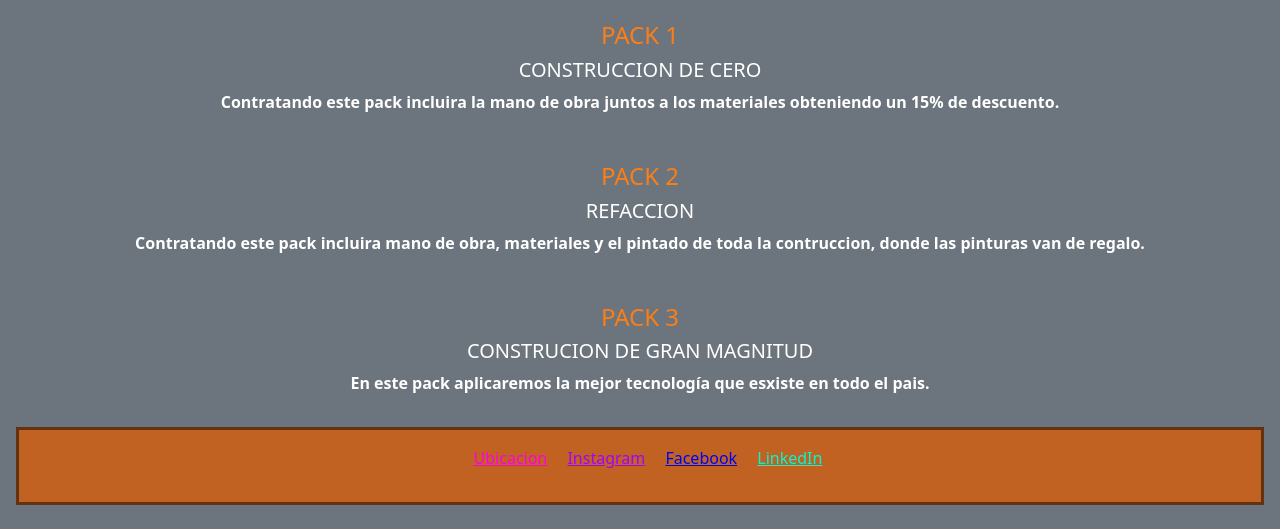
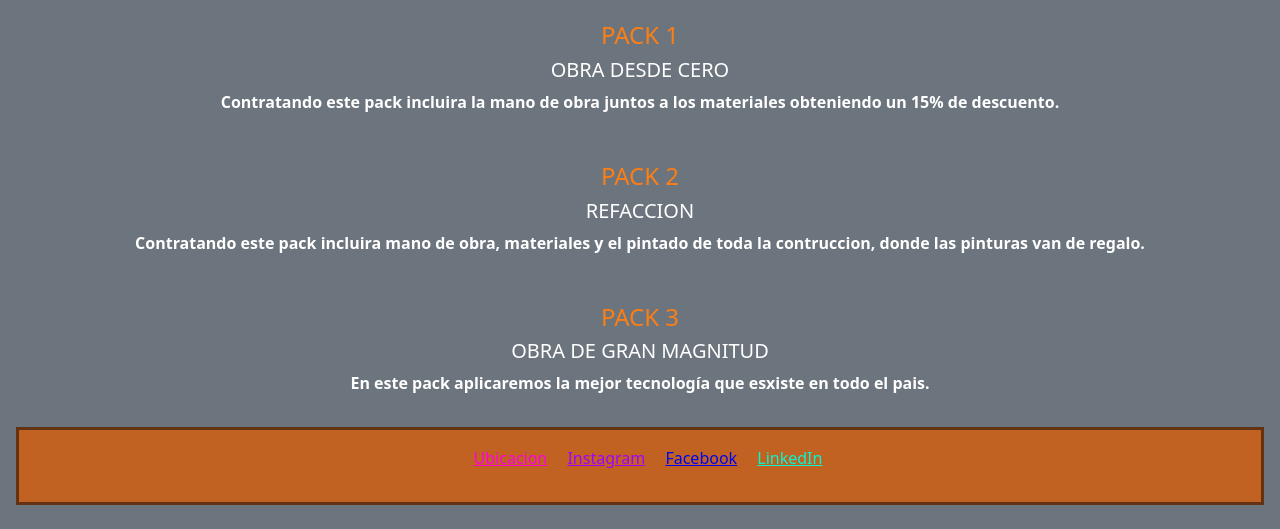
Before and after one commit to LautaroFS/ProyectoCoder, a website: page Pages/beneficios.html in a window 1280 px wide. Shown: the part 377-906 px from the top of the page. Drawn offline with Linux system fonts and the light colour scheme; a web font is replaced by a local one.

Commit message:
Web Site 0.12

```diff
--- a/Pages/beneficios.html
+++ b/Pages/beneficios.html
@@ -55,7 +55,7 @@
         <h3 class="titulo fs-3">PACKS</h3>
         <div>
             <h3 class="packs titulo1 fs-4 text-center">PACK 1</h3>
-            <h5 class="packs fs-5 text-center">CONSTRUCCION DE CERO</h5>
+            <h5 class="packs fs-5 text-center">OBRA DESDE CERO</h5>
             <p class=" packs fw-bold text-center">Contratando este pack incluira la mano de obra juntos a los materiales
                 obteniendo un 15% de descuento.</p>
         </div>
@@ -67,7 +67,7 @@
         </div>
         <div>
             <h3 class="packs titulo1 fs-4">PACK 3</h3>
-            <h5 class="packs fs-5 text-center">CONSTRUCION DE GRAN MAGNITUD</h5>
+            <h5 class="packs fs-5 text-center">OBRA DE GRAN MAGNITUD</h5>
             <p class="packs fw-bold text-center">En este pack aplicaremos la mejor tecnología que esxiste en todo el
                 pais.</p>
         </div>
```
Also changed, not shown: Pages/nosotros.html (+1 -1 lines).
